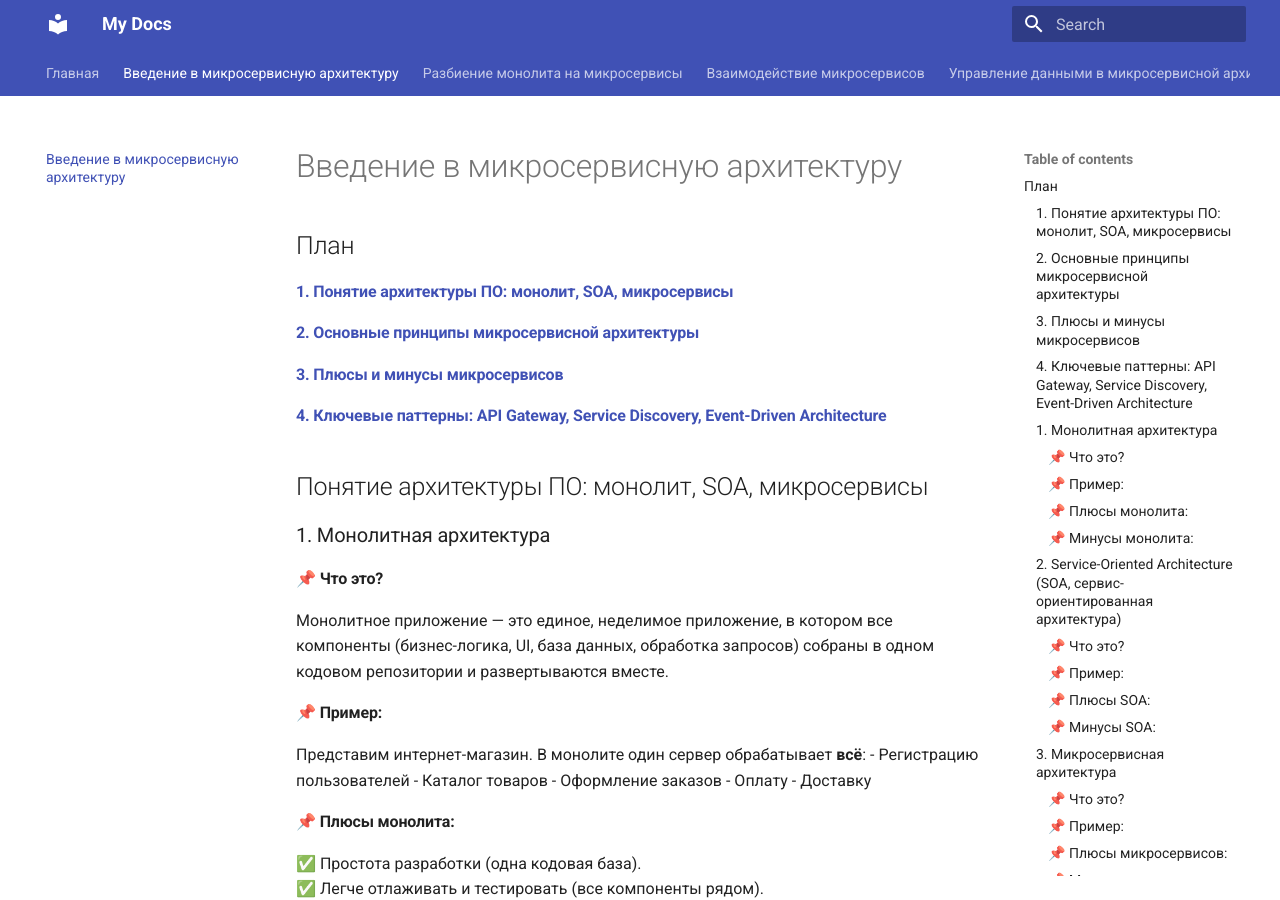
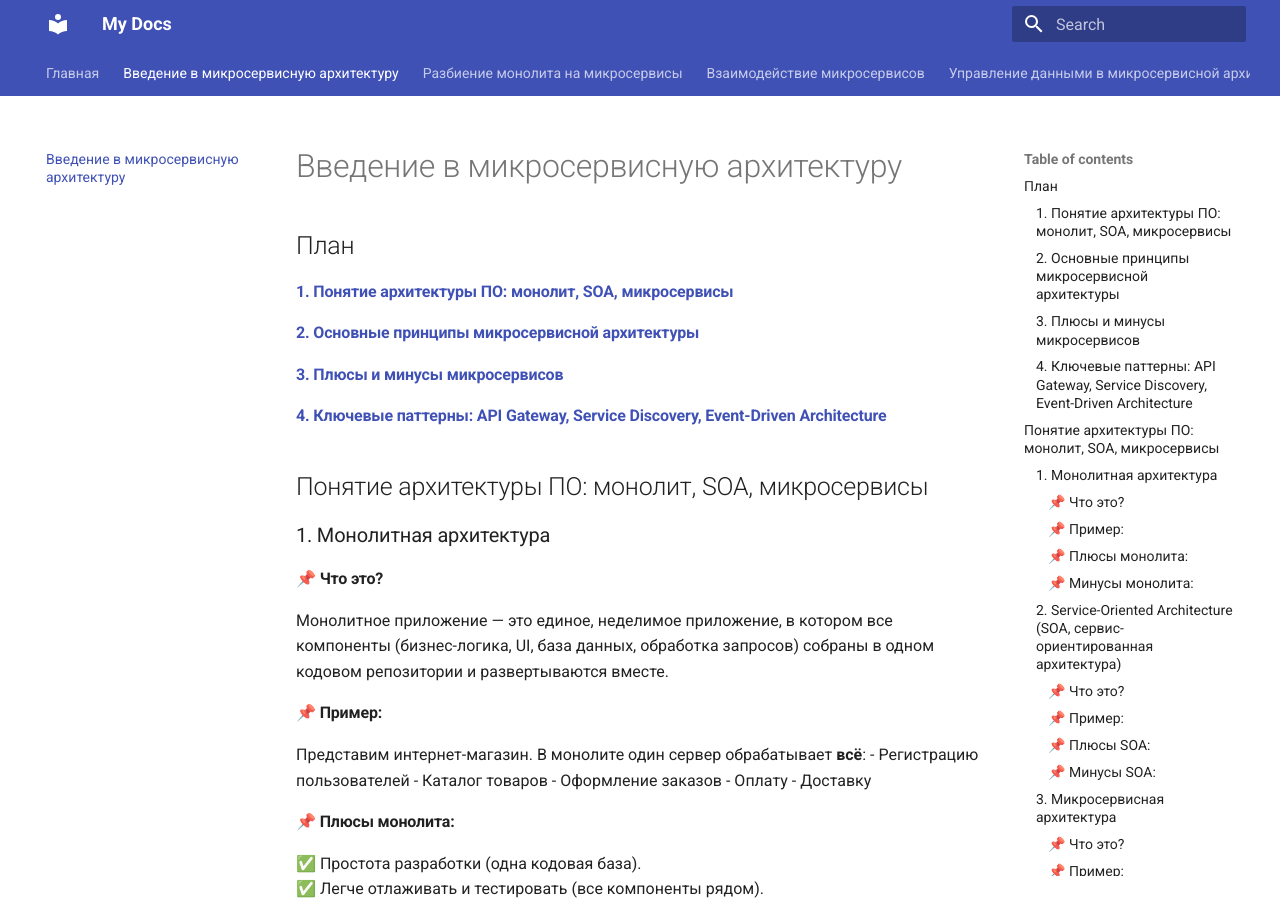
Before and after one commit to furaizi/Microservices-Course, an MkDocs documentation site: the page built from docs/01-introduction-to-microservices/index.md, in a window 1280 px wide and 900 px high. Built offline with MkDocs 1.6.1 and Material for MkDocs 9.7.7, drawn with Linux system fonts in a browser that asks for light colours.

Commit message:
Fix hyperlinks and headers in chapter 1

```diff
--- a/docs/01-introduction-to-microservices/index.md
+++ b/docs/01-introduction-to-microservices/index.md
@@ -2,15 +2,13 @@
 
 ## План
 
-#### [1. Понятие архитектуры ПО: монолит, SOA, микросервисы](#monolith-soa-microservices)
-#### [2. Основные принципы микросервисной архитектуры](#basic-principles)
-#### [3. Плюсы и минусы микросервисов](#pros-and-conds)
-#### [4. Ключевые паттерны: API Gateway, Service Discovery, Event-Driven Architecture](#key-patterns)
+#### [1. Понятие архитектуры ПО: монолит, SOA, микросервисы](#soa)
+#### [2. Основные принципы микросервисной архитектуры](#_14)
+#### [3. Плюсы и минусы микросервисов](#_16)
+#### [4. Ключевые паттерны: API Gateway, Service Discovery, Event-Driven Architecture](#api-gateway-service-discovery-event-driven-architecture)
 
 
-<h2 id="monolith-soa-microservices">
-    Понятие архитектуры ПО: монолит, SOA, микросервисы
-</h2>
+## Понятие архитектуры ПО: монолит, SOA, микросервисы
 
 ### 1. Монолитная архитектура
 
@@ -100,9 +98,8 @@
 
 
 
-<h2 id="basic-principles">
-    Основные принципы микросервисной архитектуры
-</h2>
+
+## Основные принципы микросервисной архитектуры
 
 Микросервисы — это не просто "разбить монолит на куски". Это архитектурный стиль с определенными **принципами**, которые помогают строить **масштабируемые, отказоустойчивые и управляемые системы**.
 
@@ -198,9 +195,7 @@
 
 
 
-<h2 id="pros-and-cons">
-    Плюсы и минусы микросервисов
-</h2>
+## Плюсы и минусы микросервисов
 
 ### ✅ Плюсы микросервисной архитектуры
 
@@ -301,12 +296,7 @@
 
 
 
-
-
-
-<h2 id="key-patterns">
-    Ключевые паттерны: API Gateway, Service Discovery, Event-Driven Architecture
-</h2>
+## Ключевые паттерны: API Gateway, Service Discovery, Event-Driven Architecture
 
 ### 📌 1. API Gateway
 
```
